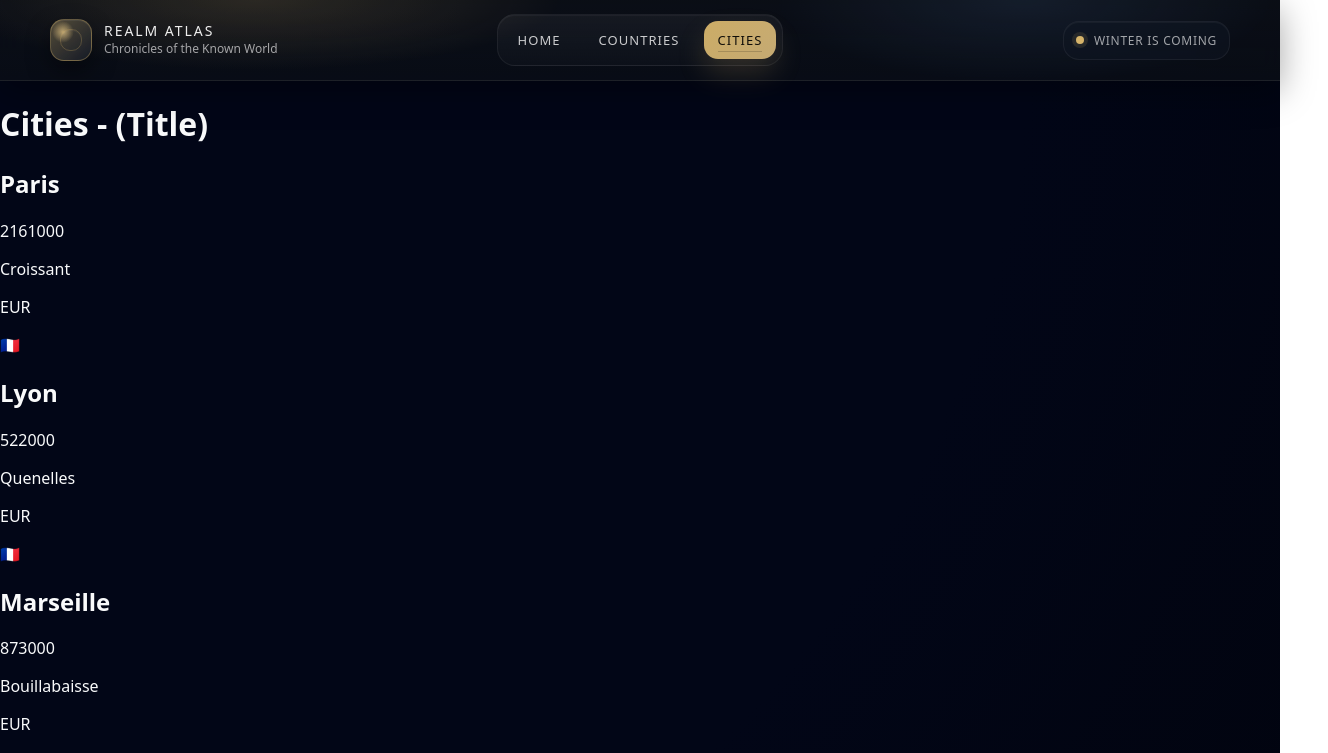
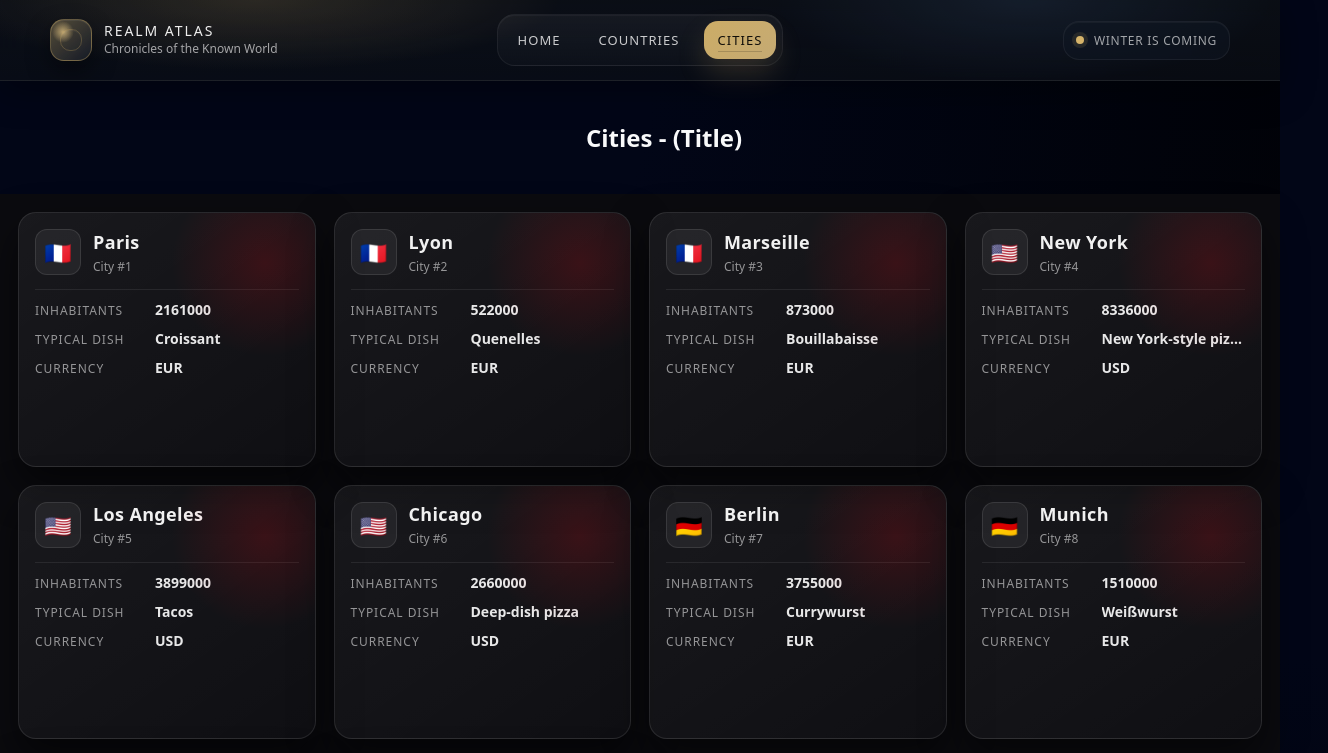
Before and after one commit to MartinFerret/got-portfolio, an Angular app: page /countries/cities in a window 1280 px wide. Shown: the top 753 px of the page, 1328 px wide, since content can reach past the window. Built offline with nearby package versions, Linux system fonts and the light colour scheme.

Commit message:
feat: scss on cities.

```diff
--- a/src/app/components/cities/cities.html
+++ b/src/app/components/cities/cities.html
@@ -1,2 +1,4 @@
-<h1><strong>{{ currentTitle }}</strong> - (Title)</h1>
+<div class="cities">
+  <h1><strong>{{ currentTitle }}</strong> - (Title)</h1>
+</div>
 <app-cities-list [citiesFromParent]="cities" />
--- a/src/app/components/cities/cities.scss
+++ b/src/app/components/cities/cities.scss
@@ -0,0 +1,12 @@
+.cities {
+  width: 100%;
+  text-align: center;
+  padding: 24px;
+}
+
+.cities h1 {
+  margin-bottom: 16px;
+  font-size: 24px;
+  font-weight: 600;
+  text-align: center;
+}
--- a/src/app/components/cities/components/cities-list/cities-list.html
+++ b/src/app/components/cities/components/cities-list/cities-list.html
@@ -1,11 +1,37 @@
-@for (city of citiesFromParent; track city.id) {
-  <div class="wrapper">
-    <div class="card">
-      <h2>{{ city.name }}</h2>
-      <p>{{ city.inhabitants }}</p>
-      <p>{{ city.typicalDish }}</p>
-      <p>{{ city.currency }}</p>
-      <p>{{ city.flag }}</p>
+<div class="cities">
+  @for (city of citiesFromParent; track city.id) {
+    <article class="city-card">
+      <header class="city-card__header">
+        <div class="city-card__flag" aria-hidden="true">{{ city.flag }}</div>
+
+        <div class="city-card__title">
+          <h2 class="city-card__name">{{ city.name }}</h2>
+          <p class="city-card__id">City #{{ city.id }}</p>
+        </div>
+      </header>
+
+      <div class="city-card__content">
+        <dl class="city-card__meta">
+          <div class="city-card__row">
+            <dt>Inhabitants</dt>
+            <dd>{{ city.inhabitants }}</dd>
+          </div>
+
+          <div class="city-card__row">
+            <dt>Typical dish</dt>
+            <dd>{{ city.typicalDish }}</dd>
+          </div>
+
+          <div class="city-card__row">
+            <dt>Currency</dt>
+            <dd>{{ city.currency }}</dd>
+          </div>
+        </dl>
+      </div>
+    </article>
+  } @empty {
+    <div class="cities__empty">
+      No cities found.
     </div>
-  </div>
-}
+  }
+</div>
--- a/src/app/components/cities/components/cities-list/cities-list.scss
+++ b/src/app/components/cities/components/cities-list/cities-list.scss
@@ -0,0 +1,146 @@
+.cities {
+  display: grid;
+  grid-template-columns: repeat(auto-fit, minmax(260px, 1fr));
+  gap: 18px;
+  padding: 18px;
+  background: #0b0b0f;
+  min-height: 100vh;
+}
+
+.cities__empty {
+  grid-column: 1 / -1;
+  max-width: 520px;
+  margin: 40px auto;
+  padding: 18px 16px;
+  border-radius: 14px;
+  border: 1px dashed rgba(255, 255, 255, 0.18);
+  color: rgba(255, 255, 255, 0.72);
+  text-align: center;
+  background: rgba(255, 255, 255, 0.04);
+}
+
+.city-card {
+  position: relative;
+  border-radius: 18px;
+  padding: 16px;
+  background: linear-gradient(
+      145deg,
+      rgba(255, 255, 255, 0.06),
+      rgba(255, 255, 255, 0.02)
+  );
+  border: 1px solid rgba(255, 255, 255, 0.10);
+  box-shadow: 0 18px 40px rgba(0, 0, 0, 0.55);
+  overflow: hidden;
+  transition: transform 160ms ease, border-color 160ms ease, box-shadow 160ms ease;
+}
+
+.city-card::before {
+  content: "";
+  position: absolute;
+  inset: -60px -60px auto auto;
+  width: 220px;
+  height: 220px;
+  background: radial-gradient(circle, rgba(229, 9, 20, 0.18), transparent 60%);
+  transform: rotate(12deg);
+  pointer-events: none;
+}
+
+.city-card:hover {
+  transform: translateY(-4px);
+  border-color: rgba(255, 255, 255, 0.18);
+  box-shadow: 0 22px 56px rgba(0, 0, 0, 0.65);
+}
+
+.city-card__header {
+  display: flex;
+  align-items: center;
+  gap: 12px;
+  margin-bottom: 14px;
+}
+
+.city-card__flag {
+  width: 44px;
+  height: 44px;
+  border-radius: 12px;
+  display: grid;
+  place-items: center;
+  font-size: 22px;
+  background: rgba(255, 255, 255, 0.06);
+  border: 1px solid rgba(255, 255, 255, 0.10);
+}
+
+.city-card__title {
+  min-width: 0;
+}
+
+.city-card__name {
+  margin: 0;
+  font-size: 18px;
+  font-weight: 650;
+  letter-spacing: 0.02em;
+  color: rgba(255, 255, 255, 0.94);
+  white-space: nowrap;
+  overflow: hidden;
+  text-overflow: ellipsis;
+}
+
+.city-card__id {
+  margin: 4px 0 0;
+  font-size: 12px;
+  color: rgba(255, 255, 255, 0.55);
+}
+
+.city-card__content {
+  padding-top: 10px;
+  border-top: 1px solid rgba(255, 255, 255, 0.08);
+}
+
+.city-card__meta {
+  margin: 0;
+  display: grid;
+  gap: 10px;
+}
+
+.city-card__row {
+  display: grid;
+  grid-template-columns: 110px 1fr;
+  gap: 10px;
+  align-items: baseline;
+}
+
+.city-card__row dt {
+  font-size: 12px;
+  letter-spacing: 0.08em;
+  text-transform: uppercase;
+  color: rgba(255, 255, 255, 0.55);
+}
+
+.city-card__row dd {
+  margin: 0;
+  font-size: 14px;
+  font-weight: 550;
+  color: rgba(255, 255, 255, 0.90);
+  overflow: hidden;
+  text-overflow: ellipsis;
+  white-space: nowrap;
+}
+
+@media (max-width: 520px) {
+  .cities {
+    padding: 14px;
+    gap: 14px;
+  }
+
+  .city-card {
+    padding: 14px;
+  }
+
+  .city-card__row {
+    grid-template-columns: 1fr;
+    gap: 4px;
+  }
+
+  .city-card__row dd {
+    white-space: normal;
+  }
+}
```
